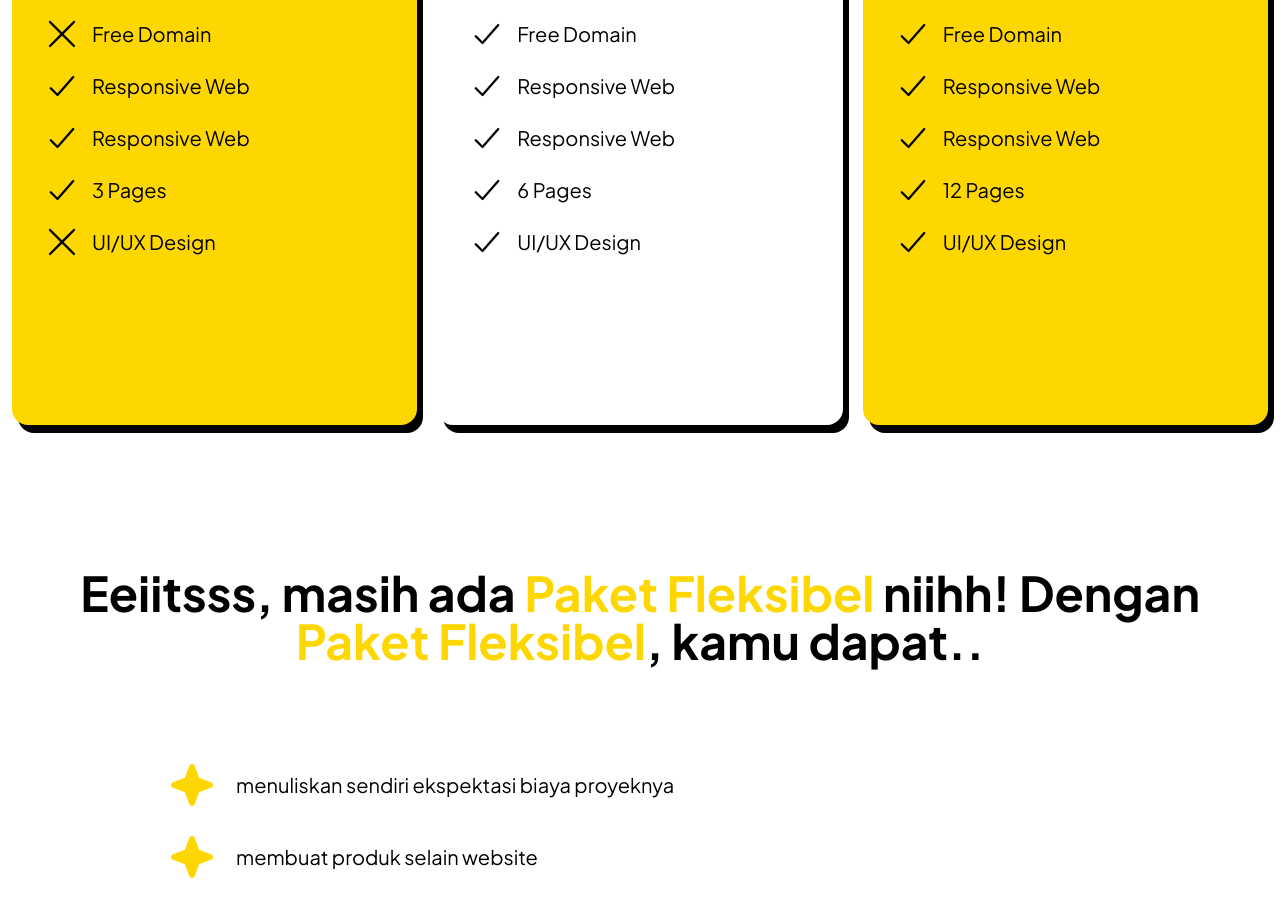
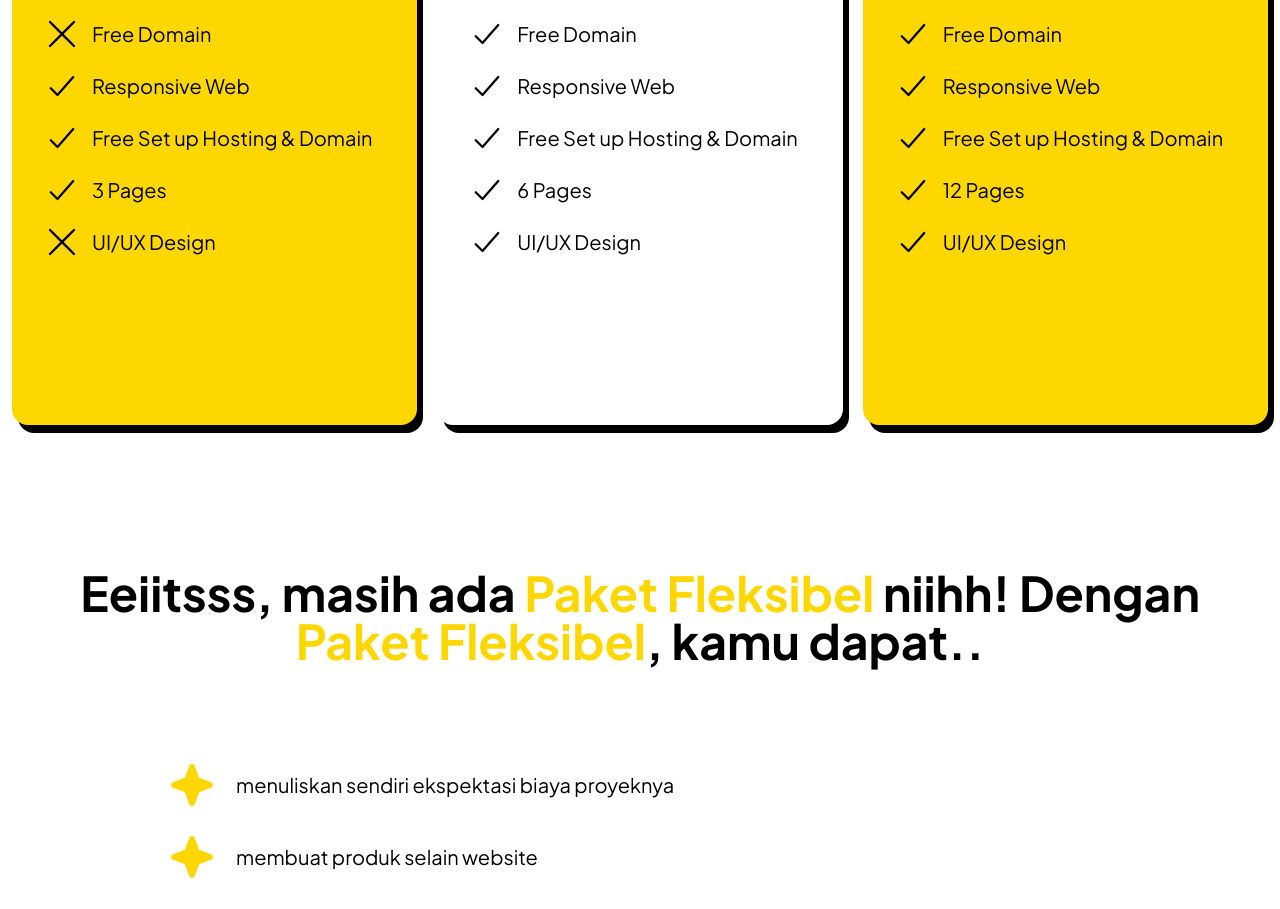
Before and after one commit to Faralha/flexoo, a Next.js app: page / in a window 1280 px wide. Shown: the part 2620-3529 px from the top of the page. Built offline with nearby package versions, Linux system fonts and the light colour scheme.

Commit message:
fix: standart package typo

```diff
--- a/src/components/container/homepage/package-section/standart/data.ts
+++ b/src/components/container/homepage/package-section/standart/data.ts
@@ -23,7 +23,7 @@ export const standartPackageData: Package[] = [
                 isincluded: true,
             },
             {
-                detail: "Responsive Web",
+                detail: "Free Set up Hosting & Domain",
                 isincluded: true,
             },
             {
@@ -49,7 +49,7 @@ export const standartPackageData: Package[] = [
                 isincluded: true,
             },
             {
-                detail: "Responsive Web",
+                detail: "Free Set up Hosting & Domain",
                 isincluded: true,
             },
             {
@@ -75,7 +75,7 @@ export const standartPackageData: Package[] = [
                 isincluded: true,
             },
             {
-                detail: "Responsive Web",
+                detail: "Free Set up Hosting & Domain",
                 isincluded: true,
             },
             {
```
